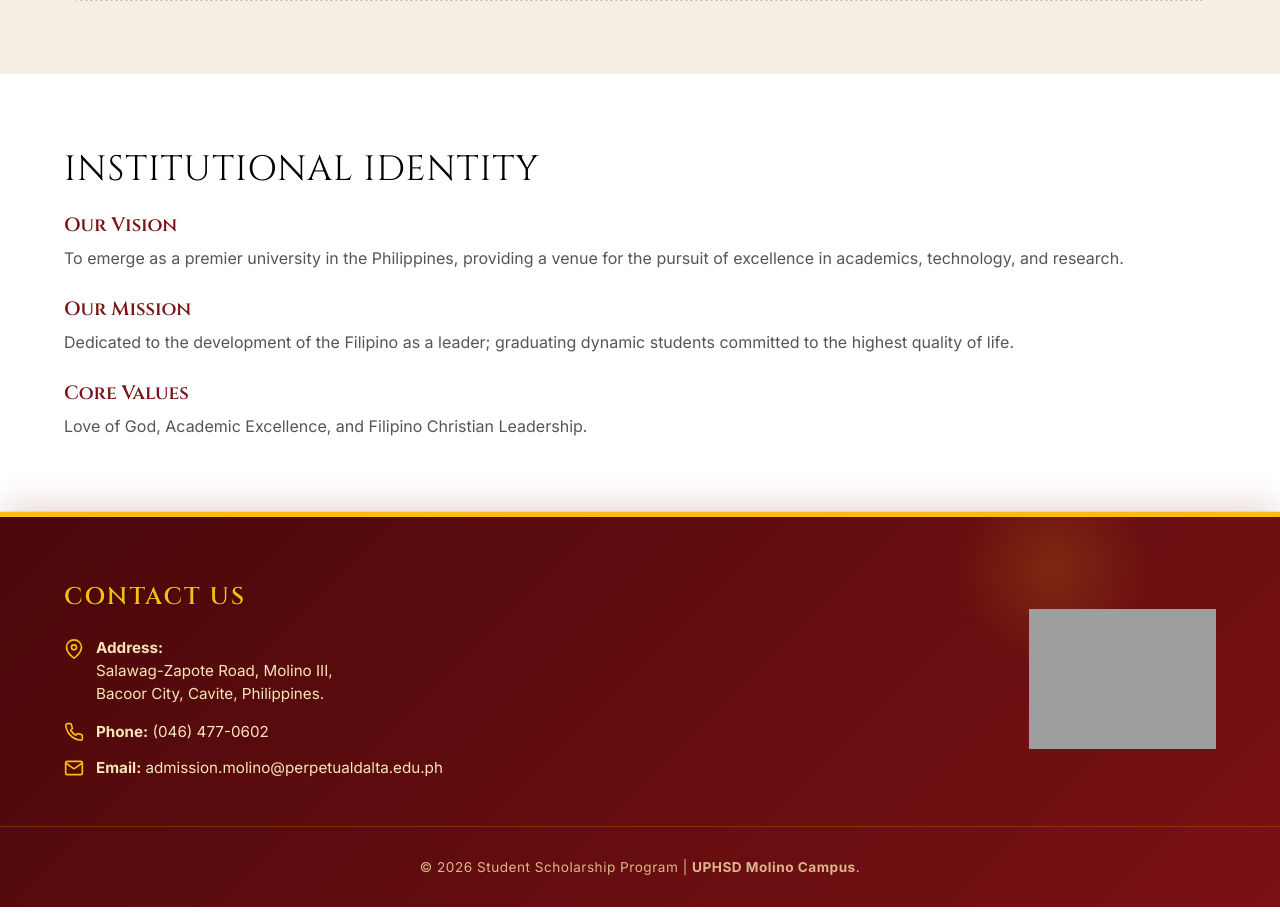
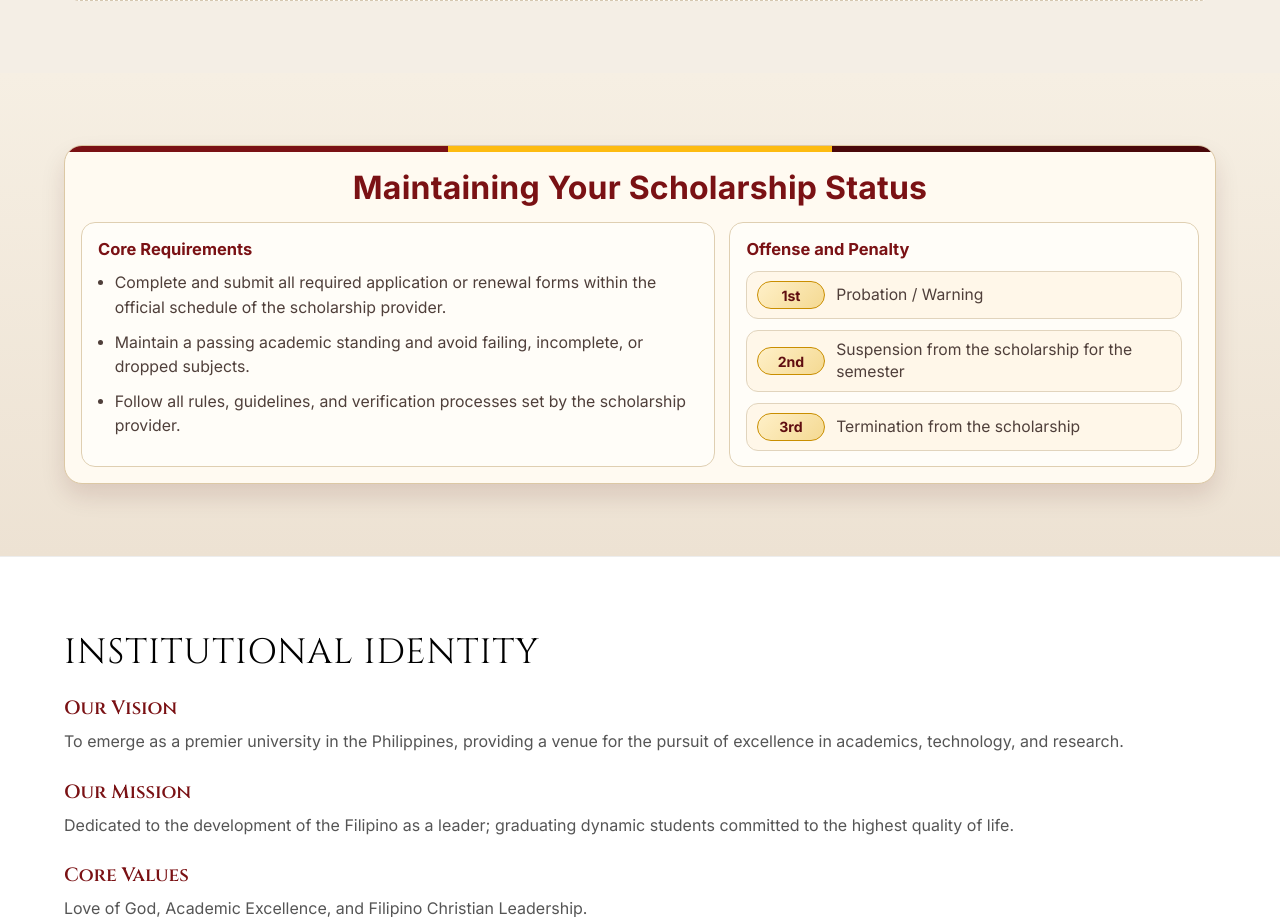
Before and after one commit to Christian-Carvajal/Student-Scholarship-Portal, a PHP site: page / in a window 1280 px wide. Shown: the part 4768-5685 px from the top of the page. Run offline with PHP 8.4, Linux system fonts and the light colour scheme; grey boxes are pictures that could not be loaded.

Commit message:
change on index,

```diff
--- a/public/index.html
+++ b/public/index.html
@@ -456,6 +456,50 @@
         </div>
       </section>
 
+      <!-- Maintaining Scholarship Status -->
+      <section class="page-section scholarship-status-section">
+        <div class="container scholarship-status-container">
+          <div class="scholarship-status-shell">
+            <div class="scholarship-status-shell-topbar" aria-hidden="true">
+              <span class="scholarship-status-shell-topbar-a"></span>
+              <span class="scholarship-status-shell-topbar-b"></span>
+              <span class="scholarship-status-shell-topbar-c"></span>
+            </div>
+
+            <h3 class="scholarship-status-title">Maintaining Your Scholarship Status</h3>
+
+            <div class="scholarship-status-grid">
+              <article class="scholarship-status-card scholarship-status-card-core">
+                <h4>Core Requirements</h4>
+                <ul class="scholarship-status-core-list">
+                  <li>Complete and submit all required application or renewal forms within the official schedule of the scholarship provider.</li>
+                  <li>Maintain a passing academic standing and avoid failing, incomplete, or dropped subjects.</li>
+                  <li>Follow all rules, guidelines, and verification processes set by the scholarship provider.</li>
+                </ul>
+              </article>
+
+              <article class="scholarship-status-card scholarship-status-card-offense">
+                <h4>Offense and Penalty</h4>
+                <ul class="scholarship-status-offense-list">
+                  <li>
+                    <span class="scholarship-status-offense-badge">1st</span>
+                    <span>Probation / Warning</span>
+                  </li>
+                  <li>
+                    <span class="scholarship-status-offense-badge">2nd</span>
+                    <span>Suspension from the scholarship for the semester</span>
+                  </li>
+                  <li>
+                    <span class="scholarship-status-offense-badge">3rd</span>
+                    <span>Termination from the scholarship</span>
+                  </li>
+                </ul>
+              </article>
+            </div>
+          </div>
+        </div>
+      </section>
+
       <div class="divider-line"></div>
 
       <!-- Institutional Identity -->
--- a/public/style.css
+++ b/public/style.css
@@ -1785,6 +1785,141 @@ select.form-control {
   color: var(--primary-maroon);
 }
 
+.scholarship-status-section {
+  background: linear-gradient(180deg, #f6efe3 0%, #ede2d3 100%);
+}
+
+.scholarship-status-container {
+  max-width: 1360px;
+  margin: 0 auto;
+  padding: 0 4rem;
+}
+
+.scholarship-status-shell {
+  border: 1px solid #dcc8a4;
+  border-radius: 18px;
+  background: #fffaf1;
+  box-shadow: 0 12px 24px rgba(74, 8, 10, 0.12);
+  overflow: hidden;
+}
+
+.scholarship-status-shell-topbar {
+  display: grid;
+  grid-template-columns: 1fr 1fr 1fr;
+  height: 6px;
+}
+
+.scholarship-status-shell-topbar-a {
+  background: #7a1114;
+}
+
+.scholarship-status-shell-topbar-b {
+  background: #fdbb11;
+}
+
+.scholarship-status-shell-topbar-c {
+  background: #4a080a;
+}
+
+.scholarship-status-title {
+  margin: 1rem 0 0.95rem;
+  text-align: center;
+  font-family: 'Inter', sans-serif;
+  font-size: clamp(1.45rem, 3vw, 2rem);
+  font-weight: 800;
+  color: var(--primary-maroon);
+  letter-spacing: 0.2px;
+}
+
+.scholarship-status-grid {
+  display: grid;
+  grid-template-columns: 1.35fr 1fr;
+  gap: 0.9rem;
+  padding: 0 1rem 1rem;
+}
+
+.scholarship-status-card {
+  border: 1px solid #dfcfb2;
+  border-radius: 14px;
+  background: #fffdf8;
+  padding: 0.95rem 1rem;
+}
+
+.scholarship-status-card-offense {
+  display: grid;
+  grid-template-rows: auto minmax(0, 1fr);
+}
+
+.scholarship-status-card h4 {
+  margin: 0 0 0.8rem;
+  font-family: 'Inter', sans-serif;
+  font-size: 1.03rem;
+  font-weight: 800;
+  color: var(--primary-maroon);
+}
+
+.scholarship-status-core-list {
+  margin: 0;
+  padding-left: 1.05rem;
+  display: grid;
+  gap: 0.7rem;
+}
+
+.scholarship-status-core-list li {
+  font-family: 'Inter', sans-serif;
+  font-size: 0.99rem;
+  line-height: 1.52;
+  color: #4f3f3a;
+}
+
+.scholarship-status-offense-list {
+  margin: 0;
+  padding: 0;
+  list-style: none;
+  display: grid;
+  gap: 0.65rem;
+  grid-template-rows: repeat(3, minmax(48px, auto));
+  align-content: start;
+}
+
+.scholarship-status-offense-list li {
+  display: grid;
+  grid-template-columns: 68px minmax(0, 1fr);
+  align-items: center;
+  column-gap: 0.7rem;
+  border: 1px solid #e1d4bd;
+  border-radius: 12px;
+  background: #fff7e9;
+  padding: 0.5rem 0.6rem;
+  min-height: 48px;
+}
+
+.scholarship-status-offense-list li span:last-child {
+  display: block;
+  font-family: 'Inter', sans-serif;
+  font-size: 0.98rem;
+  line-height: 1.42;
+  color: #4f3f3a;
+}
+
+.scholarship-status-offense-badge {
+  min-width: 68px;
+  width: 68px;
+  height: 28px;
+  border-radius: 999px;
+  border: 1px solid #c98e00;
+  background: linear-gradient(135deg, #fff0c8, #f4d992);
+  color: #5f0d10;
+  display: inline-flex;
+  align-items: center;
+  justify-content: center;
+  font-family: 'Inter', sans-serif;
+  font-size: 0.88rem;
+  font-weight: 800;
+  flex-shrink: 0;
+  justify-self: start;
+}
+
 .how-apply-section {
   background: linear-gradient(180deg, #f6f1e8 0%, #ebe2d6 100%);
 }
@@ -1958,6 +2093,10 @@ select.form-control {
     padding: 0 1.35rem;
   }
 
+  .scholarship-status-container {
+    padding: 0 1.35rem;
+  }
+
   .required-docs-title {
     font-size: clamp(1.35rem, 6vw, 1.9rem);
   }
@@ -1980,6 +2119,26 @@ select.form-control {
 
   .required-docs-numbered-grid {
     grid-template-columns: 1fr;
+  }
+
+  .scholarship-status-grid {
+    grid-template-columns: 1fr;
+    gap: 0.7rem;
+    padding: 0 0.65rem 0.75rem;
+  }
+
+  .scholarship-status-title {
+    font-size: clamp(1.3rem, 6vw, 1.75rem);
+    margin-top: 0.75rem;
+  }
+
+  .scholarship-status-card {
+    padding: 0.85rem 0.75rem;
+  }
+
+  .scholarship-status-offense-list li span:last-child,
+  .scholarship-status-core-list li {
+    font-size: 0.92rem;
   }
 
   .scholarship-offer-title {
```
Also changed, not shown: other parts of public/index.html (+2 -24 lines).
